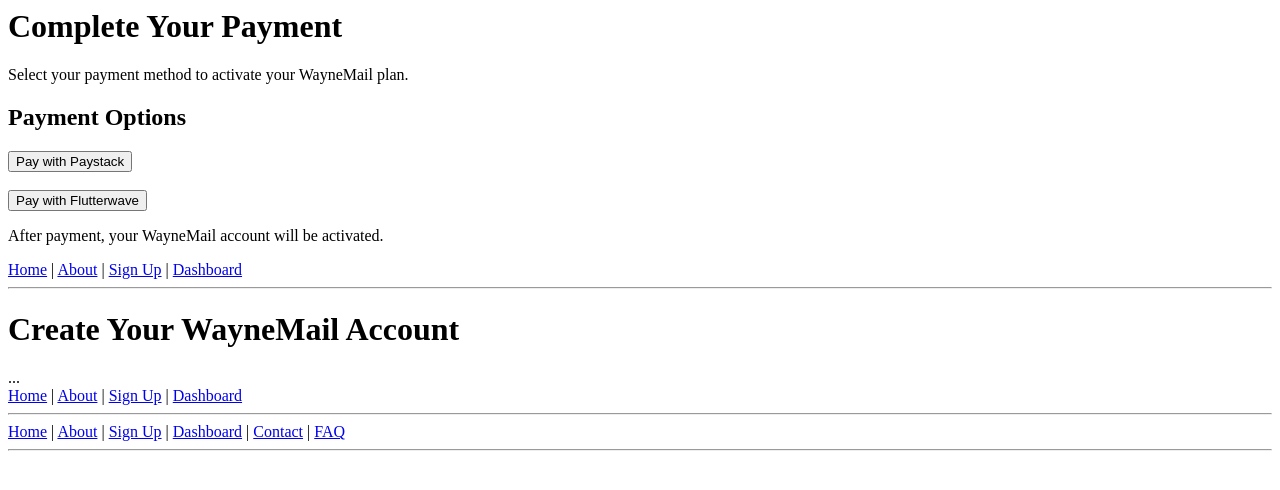
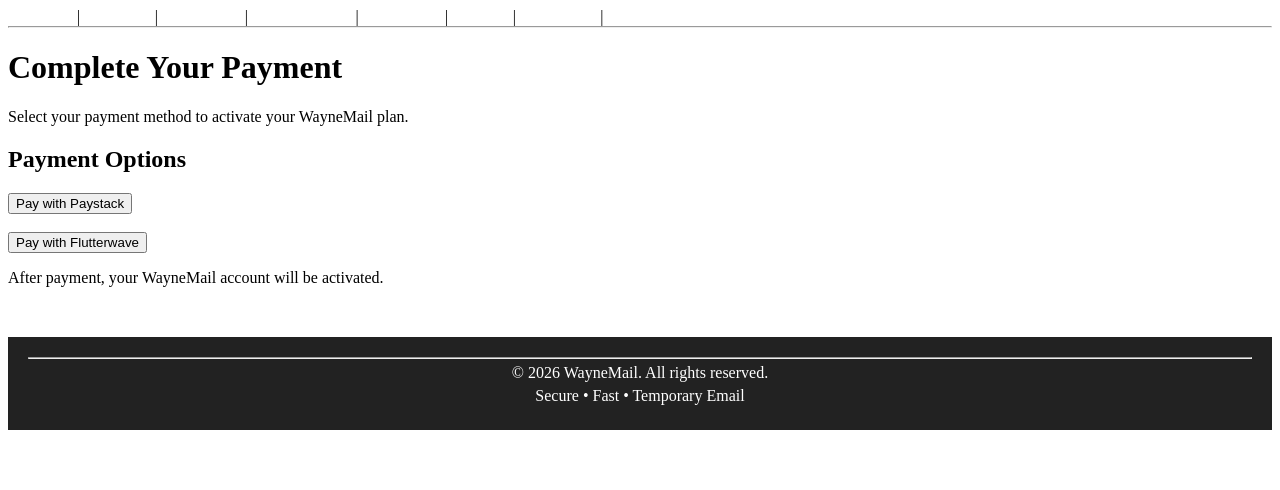
Before and after one commit to wayne120/WayneMail, a plain HTML site: page Payment.html in a window 1280 px wide. Drawn offline with Linux system fonts and the light colour scheme.

Commit message:
Enhance Payment.html with navigation and footer
Added navigation links and footer to Payment.html.

```diff
--- a/Payment.html
+++ b/Payment.html
@@ -1,49 +1,50 @@
-<body>
+<!DOCTYPE html>
+<html>
 
-  <h1>Complete Your Payment</h1>
+<head>
+  <title>WayneMail Payment</title>
+  <link rel="stylesheet" href="style.css">
+</head>
 
-  <p>Select your payment method to activate your WayneMail plan.</p>
-
-  <h2>Payment Options</h2>
-
-  <a href="dashboard.html"><button>Pay with Paystack</button></a>
-
-  <br><br>
-
-  <a href="dashboard.html"><button>Pay with Flutterwave</button></a>
-
-  <p>After payment, your WayneMail account will be activated.</p>
-
-</body>
 <body>
 
 <nav>
   <a href="index.html">Home</a> |
   <a href="about.html">About</a> |
   <a href="signup.html">Sign Up</a> |
-  <a href="dashboard.html">Dashboard</a>
+  <a href="dashboard.html">Dashboard</a> |
+  <a href="contact.html">Contact</a> |
+  <a href="faq.html">FAQ</a> |
+  <a href="privacy.html">Privacy</a> |
+  <a href="terms.html">Terms</a>
 </nav>
 
 <hr>
 
-<h1>Create Your WayneMail Account</h1>
+<h1>Complete Your Payment</h1>
 
-...
-<nav>
-  <a href="index.html">Home</a> |
-  <a href="about.html">About</a> |
-  <a href="signup.html">Sign Up</a> |
-  <a href="dashboard.html">Dashboard</a>
-</nav>
+<p>Select your payment method to activate your WayneMail plan.</p>
 
-<hr>
-<nav>
-  <a href="index.html">Home</a> |
-  <a href="about.html">About</a> |
-  <a href="signup.html">Sign Up</a> |
-  <a href="dashboard.html">Dashboard</a> |
-  <a href="contact.html">Contact</a> |
-  <a href="faq.html">FAQ</a>
-</nav>
+<h2>Payment Options</h2>
 
-<hr>
+<a href="dashboard.html">
+  <button>Pay with Paystack</button>
+</a>
+
+<br><br>
+
+<a href="dashboard.html">
+  <button>Pay with Flutterwave</button>
+</a>
+
+<p>After payment, your WayneMail account will be activated.</p>
+
+<footer>
+  <hr>
+  <p>&copy; 2026 WayneMail. All rights reserved.</p>
+  <p>Secure • Fast • Temporary Email</p>
+</footer>
+
+</body>
+
+</html>
```
